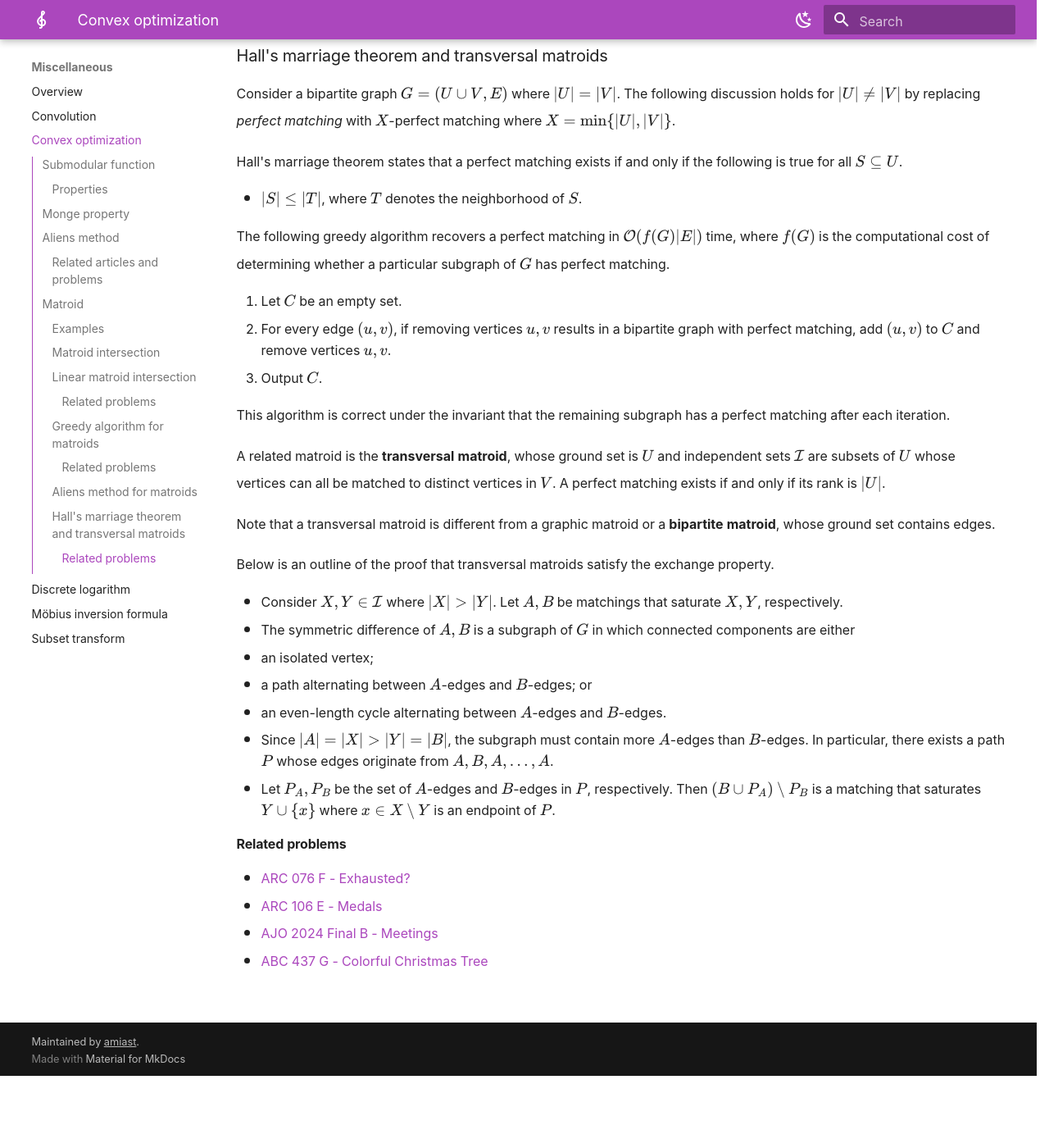
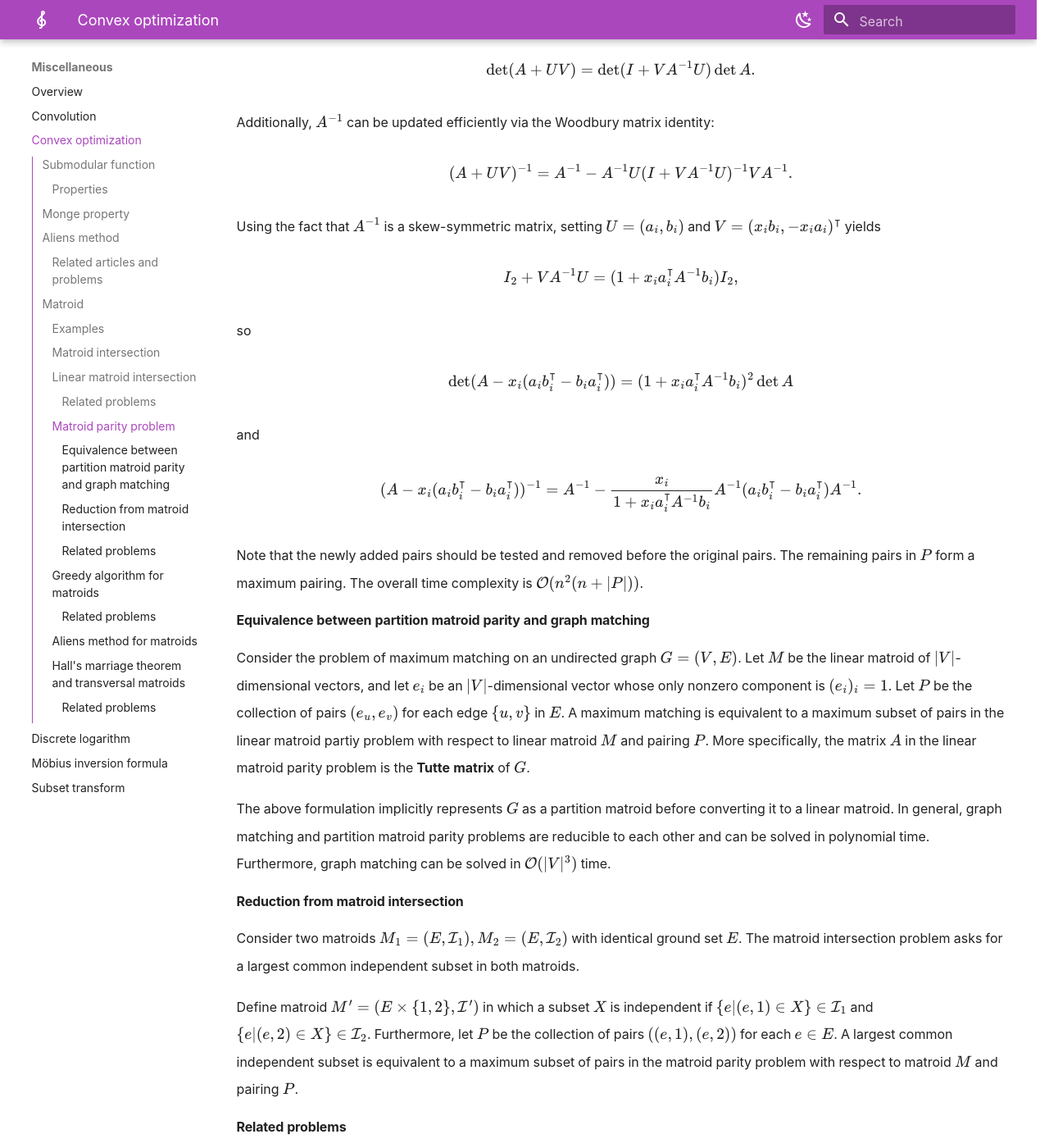
Before and after one commit to amiast/amiast.github.io, an MkDocs documentation site: the page built from docs/misc/convex_optimization.md, in a window 1280 px wide and 1400 px high, scrolled down 6841 px. Shown: the whole window at 82% size. Built offline with MkDocs 1.6.1 and Material for MkDocs 9.7.7, drawn with Linux system fonts in a browser that asks for light colours; some web fonts are replaced; plug-ins that fetch from the network failed and are left out; before the commit the page ends 8153 px from its top, so only the background shows below that; some of the changed text lies outside the part shown.

Commit message:
Update convex_optimization.md

```diff
--- a/docs/misc/convex_optimization.md
+++ b/docs/misc/convex_optimization.md
@@ -148,13 +148,13 @@ The **uniform matroid** of rank $r$ is a matroid where the independent sets are
 
 A **partition matroid** is a direct sum of uniform matroids.
 
-Given a set $E$ in a vector space $V$, if $\mathcal{I}$ is the linearly independent subsets of $E$, then $(E, \mathcal{I})$ is a **vector matroid**. The **column matroid** of a matrix is defined similarly such that its independent sets are the linearly indpendent columns of the matrix. A basis of the column matroid corresponds to a basis of the matrix.
+Given a set $E$ in a vector space $V$, if $\mathcal{I}$ is the linearly independent subsets of $E$, then $(E, \mathcal{I})$ is a **linear matroid** or **vector matroid**. The **column matroid** of a matrix is defined similarly such that its independent sets are the linearly indpendent columns of the matrix. A basis of the column matroid corresponds to a basis of the matrix.
 
 Given a finite graph $G=(V, E)$, the **cycle matroid** or **graphic matroid** $M(G)=(E, \mathcal{I})$ is defined such that $I$ is the family of all edge sets that form a forest. Thus, a basis of a cycle matroid is a maximal forest containing a spanning tree of each connected component of $G$.
 
 ### Matroid intersection
 
-The matroid intersection problem asks for the largest common independent set of two matroids over the same ground set. That is, to find $X\in\mathcal{I}_1\cap\mathcal{I}_2$ that maximizes $|X|$ given matroids $(E, \mathcal{I}_1)$ and $(E, \mathcal{I}_2)$.
+The matroid intersection problem asks for a largest common independent set of two matroids over the same ground set. That is, to find $X\in\mathcal{I}_1\cap\mathcal{I}_2$ that maximizes $|X|$ given matroids $(E, \mathcal{I}_1)$ and $(E, \mathcal{I}_2)$.
 
 A known algorithm solves the matroid intersection problem in $\mathcal{O}(|E|^2r)$ time where $r$ is the size of the maximum independent set.
 
@@ -183,6 +183,64 @@ which is identical to the Edmonds matrix.
 #### Related problems
 
 - [ABC 399 G - Colorful Spanning Tree](https://atcoder.jp/contests/abc399/tasks/abc399_g)
+
+### Matroid parity problem
+
+Consider a matroid $M=(E, \mathcal{I})$ and a collection of pairs $P=\lbrace(a_1, b_1), \dots, (a_{|P|}, b_{|P|})\rbrace$ such that $a_i, b_i\in E$. The matroid parity problem asks to find a maximum subset of $P$ such that the elements in the union of the pairs are independent.
+
+Whereas the matroid parity problem is known to be NP-hard in general, it can be solved in polynomial time when concerned with linear matroids. In the linear matroid parity problem, the maximum size of an independent pairing is $\frac12\,\text{rank }A$ where $A$ is the skew-symmetric polynomial matrix defined by
+
+$$A=\sum_{i=1}^{|P|}x_i(a_ib_i^\intercal-b_ia_i^\intercal)$$
+
+for intederminates $x_1, \dots, x_{|P|}$. A randomized algorithm can compute $\text{rank }A$ in $\mathcal{O}(n^2(n+|P|))$ time where $n$ is the dimension of a vector.
+
+A greedy algorithm for obtaining a maximum pairing is to iteratively remove pairs $(a_i, b_i)$ that satisfy
+
+$$\text{rank }A=\text{rank}(A-x_i(a_ib_i^\intercal-b_ia_i^\intercal))$$
+
+and update $A$ after each removal. Naïvely computing the above quantity for each pair takes $\mathcal{O}(n^3|P|)$ time.
+
+A more efficient approach exploits properties of an invertible matrix. Since $A$ is a skew-symmetric matrix, it can only be invertible for even $n$. Without changing the solution, append zero entries to the vectors such that $n$ is even. Next, introduce additional vectors and pairs such that $A$ has full rank.
+
+Since $A$ has full rank if and only if $A$ is invertible, we can evaluate whether $\det(A-x_i(a_ib_i^\intercal-b_ia_i^\intercal))\neq0$ for each pair $(a_i, b_i)$ instead of computing its rank, then update $A$ whenever a pair is removed. The determinant can be computed using the generalized matrix determinant lemma, which states that
+
+$$\det(A+UV)=\det(I+V A^{-1}U)\det A.$$
+
+Additionally, $A^{-1}$ can be updated efficiently via the Woodbury matrix identity:
+
+$$(A+UV)^{-1}=A^{-1}-A^{-1}U(I+V A^{-1}U)^{-1}V A^{-1}.$$
+
+Using the fact that $A^{-1}$ is a skew-symmetric matrix,
+setting $U=(a_i, b_i)$ and $V=(x_ib_i, -x_ia_i)^\intercal$ yields
+
+$$I_2+V A^{-1}U=(1+x_ia_i^\intercal A^{-1}b_i)I_2,$$
+
+so
+
+$$\det(A-x_i(a_ib_i^\intercal-b_ia_i^\intercal))=(1+x_ia_i^\intercal A^{-1}b_i)^2\det A$$
+
+and
+
+$$(A-x_i(a_ib_i^\intercal-b_ia_i^\intercal))^{-1}=A^{-1}-\frac{x_i}{1+x_ia_i^\intercal A^{-1}b_i}A^{-1}(a_ib_i^\intercal-b_ia_i^\intercal)A^{-1}.$$
+
+Note that the newly added pairs should be tested and removed before the original pairs. The remaining pairs in $P$ form a maximum pairing. The overall time complexity is $\mathcal{O}(n^2(n+|P|))$.
+
+#### Equivalence between partition matroid parity and graph matching
+
+Consider the problem of maximum matching on an undirected graph $G=(V, E)$. Let $M$ be the linear matroid of $|V|$-dimensional vectors, and let $e_i$ be an $|V|$-dimensional vector whose only nonzero component is $(e_i)_i=1$. Let $P$ be the collection of pairs $(e_u, e_v)$ for each edge $\lbrace u, v\rbrace$ in $E$. A maximum matching is equivalent to a maximum subset of pairs in the linear matroid partiy problem with respect to linear matroid $M$ and pairing $P$. More specifically, the matrix $A$ in the linear matroid parity problem is the **Tutte matrix** of $G$.
+
+The above formulation implicitly represents $G$ as a partition matroid before converting it to a linear matroid. In general, graph matching and partition matroid parity problems are reducible to each other and can be solved in polynomial time. Furthermore, graph matching can be solved in $\mathcal{O}(|V|^3)$ time.
+
+#### Reduction from matroid intersection
+
+Consider two matroids $M_1=(E, \mathcal{I}_1), M_2=(E, \mathcal{I}_2)$ with identical ground set $E$. The matroid intersection problem asks for a largest common independent subset in both matroids.
+
+Define matroid $M^\prime=(E\times\lbrace1, 2\rbrace, \mathcal{I}^\prime)$ in which a subset $X$ is independent if $\lbrace e|(e, 1)\in X\rbrace\in\mathcal{I}_1$ and $\lbrace e|(e, 2)\in X\rbrace\in\mathcal{I}_2$. Furthermore, let $P$ be the collection of pairs $((e, 1), (e, 2))$ for each $e\in E$. A largest common independent subset is equivalent to a maximum subset of pairs in the matroid parity problem with respect to matroid $M$ and pairing $P$.
+
+#### Related problems
+
+- [ABC 412 G - Degree Harmony](https://atcoder.jp/contests/abc412/tasks/abc412_g)
+- [ABC 482 G - Degree Harmony 2](https://atcoder.jp/contests/abc482/tasks/abc482_g)
 
 ### Greedy algorithm for matroids
 
```
